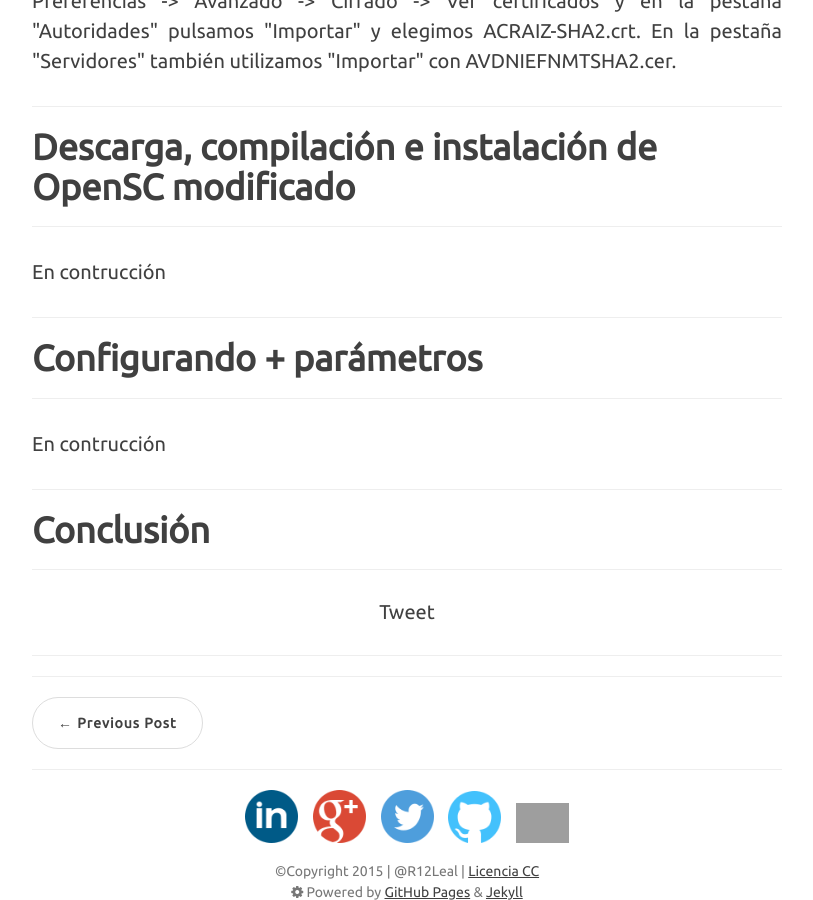
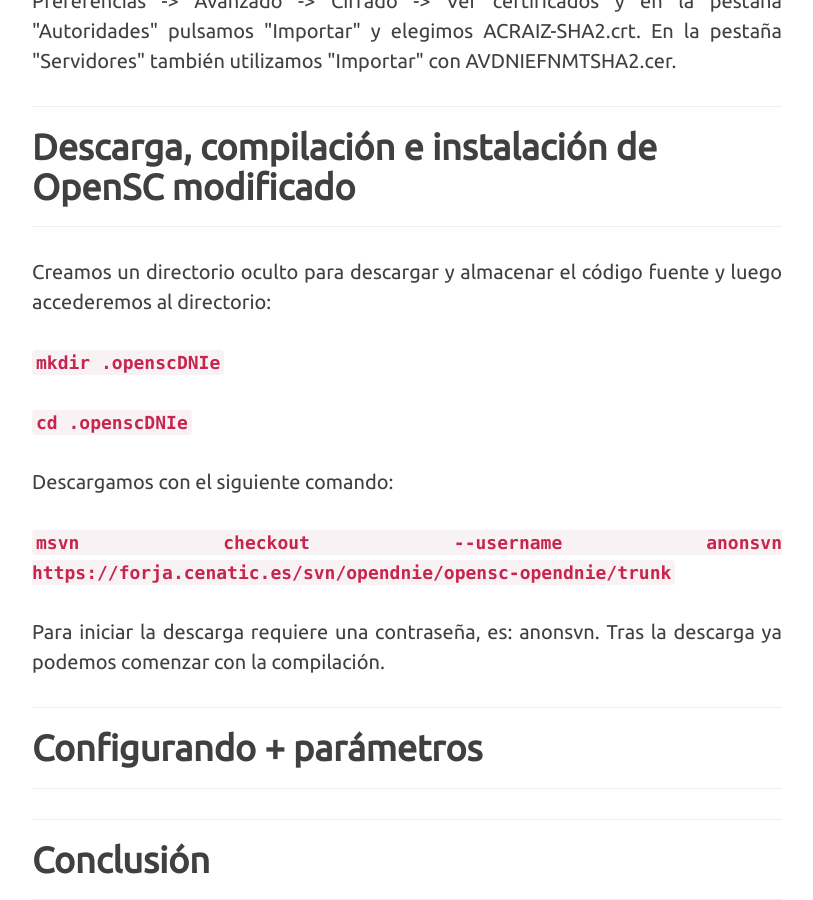
Before and after one commit to R12Leal/R12Leal.github.io, a Jekyll site: the page built from _posts/2015-10-15-dnie-ubuntu.markdown, in a window 1280 px wide and 900 px high, scrolled down 3908 px. Shown: the whole window, without its empty margins (233-1046 px from the left). Built offline with Jekyll 4.4.1, drawn with Linux system fonts in a browser that asks for light colours; nearby versions of some CDN libraries; comment, search, counter and statistics services are not loaded; some of the changed text lies outside the part shown.

Commit message:
Update 09/11/2015

```diff
--- a/_posts/2015-07-16-unity5-linux.markdown
+++ b/_posts/2015-07-16-unity5-linux.markdown
@@ -12,7 +12,7 @@ header-img: 	"img/post/u5.jpg"
 <hr />
 <p>La build experimental ya está disponible, puedes encontrarla en el siguiente enlace junto al post explicativo de la aplicación. <a href="http://blogs.unity3d.com/2015/08/26/unity-comes-to-linux-experimental-build-now-available/" title="¡Unity 5 ya disponible para plataformas Linux!" target="_blank"> Unity 5</a></p>
 <hr />
-<h2 class="section-heading">No confudir please...</h2>
+<h2 class="section-heading">No confundir please...</h2>
 <hr />
-<p>No hablo de la interfaz realizada por Canonical sino de uno de los MEJORES motores y plataformas para desarrollar videojuegos. Lo confirma Na’Tosha Bard, una de las programadoras de Unity, quien ha comentado en su blog que algunos programadores han estado trabajando para portar Unity a plataformas Linux, y que además ese grupo será luego el encargado de mantenerlo. Según ella, "las cosas vienen por ahora muy bien y el funcionamiento es realmente muy fluído, por lo cual el objetivo principal a corto plazo es el de lanzar una build experimental para poder comenzar a conocerlo."</p>
+<p>No hablo de la interfaz realizada por Canonical sino de uno de los MEJORES motores y plataformas para desarrollar videojuegos. Lo confirma Na’Tosha Bard, una de las programadoras de Unity, quien ha comentado en su blog que algunos programadores han estado trabajando para portar Unity a plataformas Linux, y que además ese grupo será luego el encargado de mantenerlo. Según ella, "las cosas vienen por ahora muy bien y el funcionamiento es realmente muy fluido, por lo cual el objetivo principal a corto plazo es el de lanzar una build experimental para poder comenzar a conocerlo."</p>
 <p>En próximos post, una vez que tenga montado y testeado el nuevo PC, instalaremos la build experimental para hacer pruebas, aunque soy un auténtico NOOB me gustaría aprender a desarrollar para estas plataformas, Salu2!</p>
--- a/_posts/2015-10-15-dnie-ubuntu.markdown
+++ b/_posts/2015-10-15-dnie-ubuntu.markdown
@@ -33,7 +33,7 @@ header-img: 	"img/post/post_dnie/dnie-linux.jpg"
 <hr />
 <p>Primero comprobaremos que nuestro sistema reconoce el lector, en la terminal ejecutamos el siguiente comando:</p>
 <p><strong><code>lsusb</code></strong></p>
-<p>Ahora crearemos dos directorios, están relacionados con el código fuente de la versión modificada de OpenSC para el DNIe:</p>
+<p>Ahora crearemos dos directorios, están relacionados con la compilación de la versión modificada de OpenSC para el DNIe:</p>
 <p><strong><code>sudo mkdir /usr/lib/pkcs11</code></strong></p>
 <p><strong><code>sudo mkdir /etc/opensc</code></strong></p>
 <p>Finalmente instalaremos los controladores, librerías, bibliotecas y paquetes complementarios para que funcione todo correctamente:</p>
@@ -53,10 +53,16 @@ header-img: 	"img/post/post_dnie/dnie-linux.jpg"
 <hr />
 <h2 class="section-heading">Descarga, compilación e instalación de OpenSC modificado</h2>
 <hr />
-<p>En contrucción</p>
+<p>Creamos un directorio oculto para descargar y almacenar el código fuente y luego accederemos al directorio:</p>
+<p><strong><code>mkdir .openscDNIe</code></strong></p>
+<p><strong><code>cd .openscDNIe</code></strong></p>
+<p>Descargamos con el siguiente comando:</p>
+<p><strong><code>msvn checkout --username anonsvn https://forja.cenatic.es/svn/opendnie/opensc-opendnie/trunk</code></strong></p>
+<p>Para iniciar la descarga requiere una contraseña, es: anonsvn. Tras la descarga ya podemos comenzar con la compilación.</p>
+<p></p>
 <hr />
 <h2 class="section-heading">Configurando + parámetros</h2>
 <hr />
-<p>En contrucción</p>
+<p></p>
 <hr />
 <h2 class="section-heading">Conclusión</h2>
```
Also changed, not shown: other parts of _posts/2015-10-15-dnie-ubuntu.markdown (+1 -1 lines).
